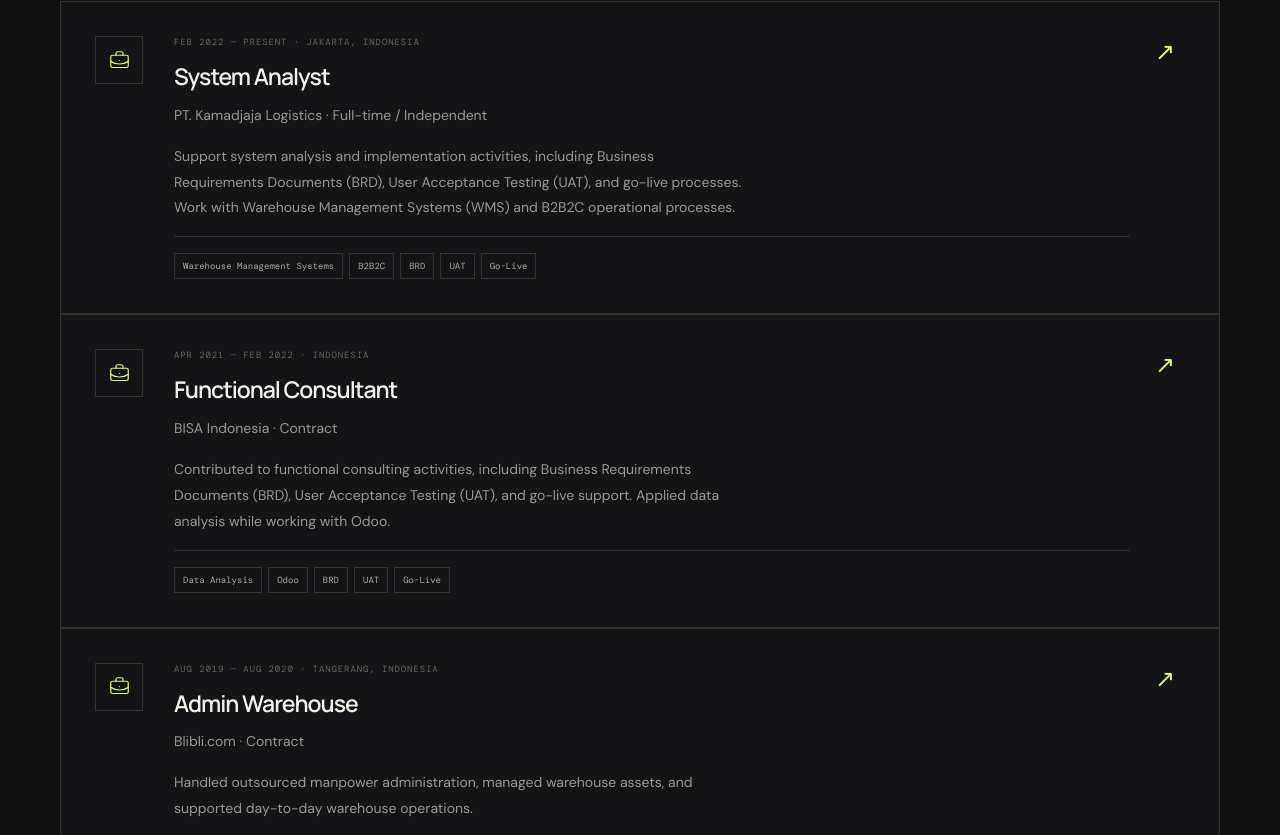
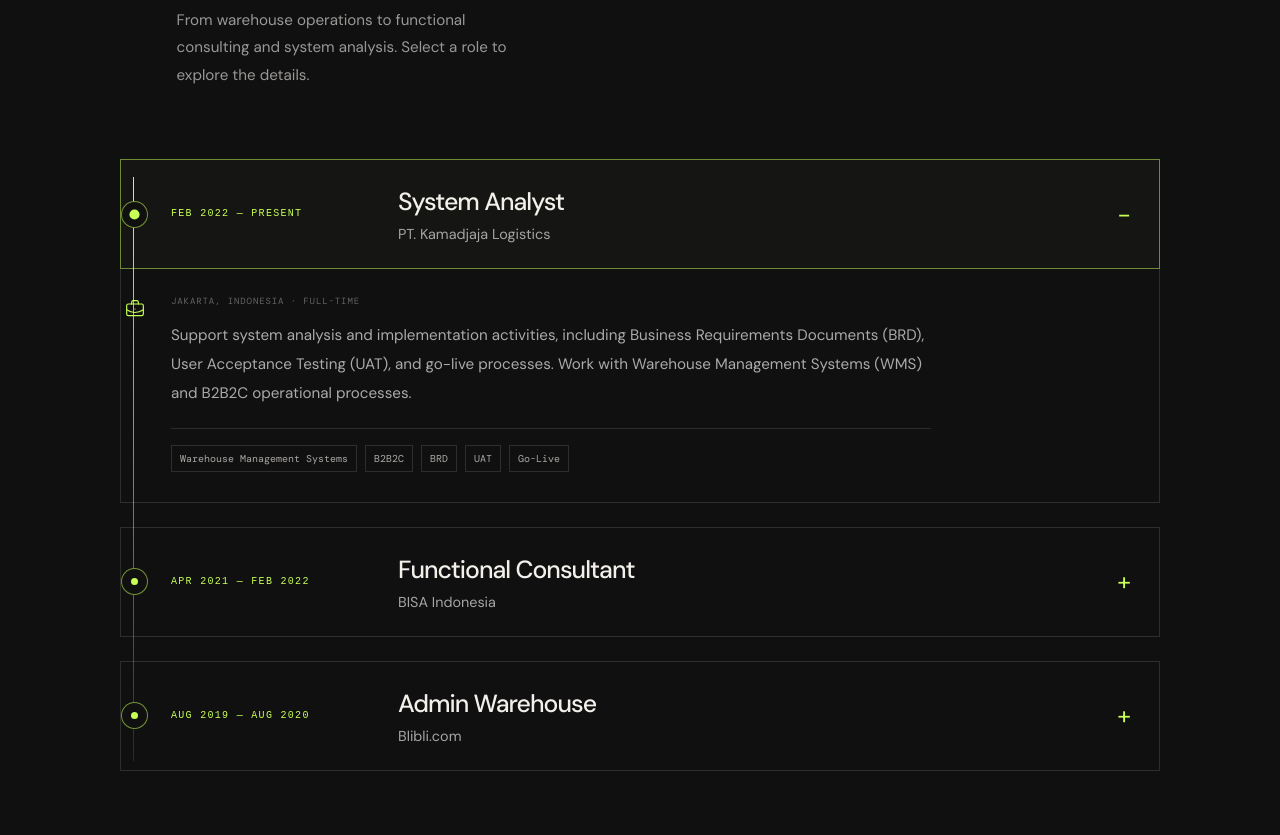
Before and after one commit to maurishasaragih/maurisha-portfolio, a Next.js app: page / in a window 1280 px wide. Shown: the part 2025-2860 px from the top of the page. Built offline with nearby package versions, Linux system fonts and the light colour scheme.

Commit message:
Update page.tsx

```diff
--- a/app/page.tsx
+++ b/app/page.tsx
@@ -144,7 +144,7 @@ const socialLinks = [
     ? [
         {
           label: "Email",
-          href: "https://mail.google.com/mail/?view=cm&fs=1&to=maurishasaragih@gmail.com",
+          href: `mailto:${CONTACT_EMAIL}`,
           Icon: Mail,
           external: true,
         },
@@ -156,6 +156,7 @@ export default function Home() {
   const [menuOpen, setMenuOpen] = useState(false);
   const [projectFilter, setProjectFilter] = useState("All");
   const [openCaseStudy, setOpenCaseStudy] = useState<string | null>(null);
+  const [openExperience, setOpenExperience] = useState<string | null>("kamadjaja");
 
   return (
     <main>
@@ -270,23 +271,42 @@ export default function Home() {
 
       <section className="content-section experience-section" id="experience">
         <div className="section-wrap">
-          <div className="section-heading">
+          <div className="section-heading timeline-heading">
             <span className="section-number">02 / EXPERIENCE</span>
             <h2>
-              Where I&apos;ve
+              My career
               <br />
-              <em>been.</em>
+              <em>journey.</em>
             </h2>
+            <p className="timeline-intro">
+              From warehouse operations to functional consulting and system analysis.
+              Select a role to explore the details.
+            </p>
           </div>
 
-          <div className="experience-card">
-            <div className="experience-icon">
-              <BriefcaseBusiness size={21} strokeWidth={1.4} />
-            </div>
-            <div>
-              <span className="card-overline">FEB 2022 — PRESENT · JAKARTA, INDONESIA</span>
-              <h3>System Analyst</h3>
-              <p className="experience-company">PT. Kamadjaja Logistics · Full-time / Independent</p>
+          <div className="career-timeline">
+            <span className="timeline-rail" aria-hidden="true" />
+
+            <article className={`timeline-item ${openExperience === "kamadjaja" ? "is-open" : ""}`}>
+              <button
+                type="button"
+                className="timeline-trigger"
+                aria-expanded={openExperience === "kamadjaja"}
+                onClick={() => setOpenExperience(openExperience === "kamadjaja" ? null : "kamadjaja")}
+              >
+                <span className="timeline-marker" aria-hidden="true"><span /></span>
+                <span className="timeline-date">FEB 2022 — PRESENT</span>
+                <span className="timeline-main">
+                  <span className="timeline-role">System Analyst</span>
+                  <span className="timeline-company">PT. Kamadjaja Logistics</span>
+                </span>
+                <span className="timeline-toggle" aria-hidden="true">{openExperience === "kamadjaja" ? "−" : "+"}</span>
+              </button>
+              {openExperience === "kamadjaja" && (
+                <div className="timeline-details">
+                  <div className="timeline-detail-icon"><BriefcaseBusiness size={20} strokeWidth={1.4} /></div>
+                  <div className="timeline-detail-copy">
+                    <span className="card-overline">JAKARTA, INDONESIA · FULL-TIME</span>
                     <p>
                       Support system analysis and implementation activities, including
                       Business Requirements Documents (BRD), User Acceptance Testing
@@ -294,24 +314,33 @@ export default function Home() {
                       Systems (WMS) and B2B2C operational processes.
                     </p>
                     <div className="tag-row">
-                <span>Warehouse Management Systems</span>
-                <span>B2B2C</span>
-                <span>BRD</span>
-                <span>UAT</span>
-                <span>Go-Live</span>
+                      <span>Warehouse Management Systems</span><span>B2B2C</span><span>BRD</span><span>UAT</span><span>Go-Live</span>
                     </div>
                   </div>
-            <span className="experience-arrow">↗</span>
                 </div>
+              )}
+            </article>
 
-          <div className="experience-card">
-            <div className="experience-icon">
-              <BriefcaseBusiness size={21} strokeWidth={1.4} />
-            </div>
-            <div>
-              <span className="card-overline">APR 2021 — FEB 2022 · INDONESIA</span>
-              <h3>Functional Consultant</h3>
-              <p className="experience-company">BISA Indonesia · Contract</p>
+            <article className={`timeline-item ${openExperience === "bisa" ? "is-open" : ""}`}>
+              <button
+                type="button"
+                className="timeline-trigger"
+                aria-expanded={openExperience === "bisa"}
+                onClick={() => setOpenExperience(openExperience === "bisa" ? null : "bisa")}
+              >
+                <span className="timeline-marker" aria-hidden="true"><span /></span>
+                <span className="timeline-date">APR 2021 — FEB 2022</span>
+                <span className="timeline-main">
+                  <span className="timeline-role">Functional Consultant</span>
+                  <span className="timeline-company">BISA Indonesia</span>
+                </span>
+                <span className="timeline-toggle" aria-hidden="true">{openExperience === "bisa" ? "−" : "+"}</span>
+              </button>
+              {openExperience === "bisa" && (
+                <div className="timeline-details">
+                  <div className="timeline-detail-icon"><BriefcaseBusiness size={20} strokeWidth={1.4} /></div>
+                  <div className="timeline-detail-copy">
+                    <span className="card-overline">INDONESIA · CONTRACT</span>
                     <p>
                       Contributed to functional consulting activities, including
                       Business Requirements Documents (BRD), User Acceptance Testing
@@ -319,37 +348,83 @@ export default function Home() {
                       with Odoo.
                     </p>
                     <div className="tag-row">
-                <span>Data Analysis</span>
-                <span>Odoo</span>
-                <span>BRD</span>
-                <span>UAT</span>
-                <span>Go-Live</span>
+                      <span>Data Analysis</span><span>Odoo</span><span>BRD</span><span>UAT</span><span>Go-Live</span>
                     </div>
                   </div>
-            <span className="experience-arrow">↗</span>
                 </div>
+              )}
+            </article>
 
-          <div className="experience-card">
-            <div className="experience-icon">
-              <BriefcaseBusiness size={21} strokeWidth={1.4} />
-            </div>
-            <div>
-              <span className="card-overline">AUG 2019 — AUG 2020 · TANGERANG, INDONESIA</span>
-              <h3>Admin Warehouse</h3>
-              <p className="experience-company">Blibli.com · Contract</p>
+            <article className={`timeline-item ${openExperience === "blibli" ? "is-open" : ""}`}>
+              <button
+                type="button"
+                className="timeline-trigger"
+                aria-expanded={openExperience === "blibli"}
+                onClick={() => setOpenExperience(openExperience === "blibli" ? null : "blibli")}
+              >
+                <span className="timeline-marker" aria-hidden="true"><span /></span>
+                <span className="timeline-date">AUG 2019 — AUG 2020</span>
+                <span className="timeline-main">
+                  <span className="timeline-role">Admin Warehouse</span>
+                  <span className="timeline-company">Blibli.com</span>
+                </span>
+                <span className="timeline-toggle" aria-hidden="true">{openExperience === "blibli" ? "−" : "+"}</span>
+              </button>
+              {openExperience === "blibli" && (
+                <div className="timeline-details">
+                  <div className="timeline-detail-icon"><BriefcaseBusiness size={20} strokeWidth={1.4} /></div>
+                  <div className="timeline-detail-copy">
+                    <span className="card-overline">TANGERANG, INDONESIA · CONTRACT</span>
                     <p>
                       Handled outsourced manpower administration, managed warehouse
                       assets, and supported day-to-day warehouse operations.
                     </p>
                     <div className="tag-row">
-                <span>Warehouse Administration</span>
-                <span>Asset Management</span>
-                <span>Operations Support</span>
+                      <span>Warehouse Administration</span><span>Asset Management</span><span>Operations Support</span>
                     </div>
                   </div>
-            <span className="experience-arrow">↗</span>
+                </div>
+              )}
+            </article>
           </div>
         </div>
+        <style jsx>{`
+          .timeline-heading { position: relative; }
+          .timeline-intro { max-width: 360px; margin: 24px 0 0 auto; color: var(--muted, #aaa); font-size: 0.95rem; line-height: 1.8; }
+          .career-timeline { position: relative; max-width: 1040px; margin: 70px auto 0; padding-left: 0; }
+          .timeline-rail { position: absolute; left: 13px; top: 18px; bottom: 34px; width: 1px; background: linear-gradient(to bottom, #c7ff54, rgba(199,255,84,.12)); }
+          .timeline-item { position: relative; padding: 0 0 24px 0; }
+          .timeline-trigger { width: 100%; display: grid; grid-template-columns: 28px minmax(150px, 205px) minmax(0, 1fr) 34px; align-items: center; gap: 22px; text-align: left; color: inherit; background: transparent; border: 1px solid rgba(255,255,255,.13); padding: 25px 28px 25px 0; cursor: pointer; transition: border-color .25s ease, background .25s ease; }
+          .timeline-trigger:hover, .timeline-item.is-open .timeline-trigger { border-color: rgba(199,255,84,.5); background: rgba(199,255,84,.025); }
+          .timeline-marker { position: relative; z-index: 1; display: grid; place-items: center; width: 27px; height: 27px; margin-left: 0; border: 1px solid rgba(199,255,84,.55); border-radius: 50%; background: #101010; }
+          .timeline-marker span { width: 7px; height: 7px; border-radius: 50%; background: #c7ff54; transition: transform .25s ease; }
+          .timeline-item.is-open .timeline-marker span { transform: scale(1.45); }
+          .timeline-date { color: #c7ff54; font-family: var(--font-mono, monospace); font-size: 10px; letter-spacing: .13em; line-height: 1.8; }
+          .timeline-main { display: flex; flex-direction: column; gap: 7px; min-width: 0; }
+          .timeline-role { font-size: clamp(1.1rem, 2vw, 1.55rem); font-weight: 500; letter-spacing: -.04em; }
+          .timeline-company { color: #a5a5a5; font-size: .9rem; }
+          .timeline-toggle { justify-self: end; color: #c7ff54; font-size: 25px; font-weight: 300; }
+          .timeline-details { display: grid; grid-template-columns: 28px minmax(0, 1fr); gap: 22px; margin: 0 0 0 0; padding: 26px 34px 30px 0; border: 1px solid rgba(255,255,255,.13); border-top: 0; animation: reveal .25s ease both; }
+          .timeline-detail-icon { display: grid; place-items: center; width: 28px; height: 28px; color: #c7ff54; }
+          .timeline-detail-copy { max-width: 760px; }
+          .timeline-detail-copy p { margin: 14px 0 20px; color: #aaa; font-size: .95rem; line-height: 1.9; }
+          .timeline-detail-copy :global(.tag-row) { display: flex; flex-wrap: wrap; gap: 8px; }
+          .timeline-detail-copy :global(.tag-row span) { font-size: 10px; }
+          @keyframes reveal { from { opacity: 0; transform: translateY(-5px); } to { opacity: 1; transform: translateY(0); } }
+          @media (max-width: 700px) {
+            .timeline-intro { margin: 20px 0 0; }
+            .career-timeline { margin-top: 42px; }
+            .timeline-rail { left: 10px; }
+            .timeline-trigger { grid-template-columns: 22px minmax(0, 1fr) 25px; gap: 13px; padding: 20px 14px 20px 0; }
+            .timeline-marker { width: 21px; height: 21px; }
+            .timeline-date { grid-column: 2; grid-row: 1; }
+            .timeline-main { grid-column: 2; grid-row: 2; }
+            .timeline-toggle { grid-column: 3; grid-row: 1 / span 2; }
+            .timeline-details { grid-template-columns: 22px minmax(0, 1fr); gap: 13px; padding: 20px 14px 24px 0; }
+            .timeline-detail-copy p { font-size: .88rem; }
+          }
+          @media (prefers-reduced-motion: reduce) { .timeline-trigger, .timeline-marker span { transition: none; } .timeline-details { animation: none; } }
+        `}</style>
       </section>
 
       <section className="content-section section-wrap" id="projects">
```
Lines whose indentation alone changed are shown as unchanged.
